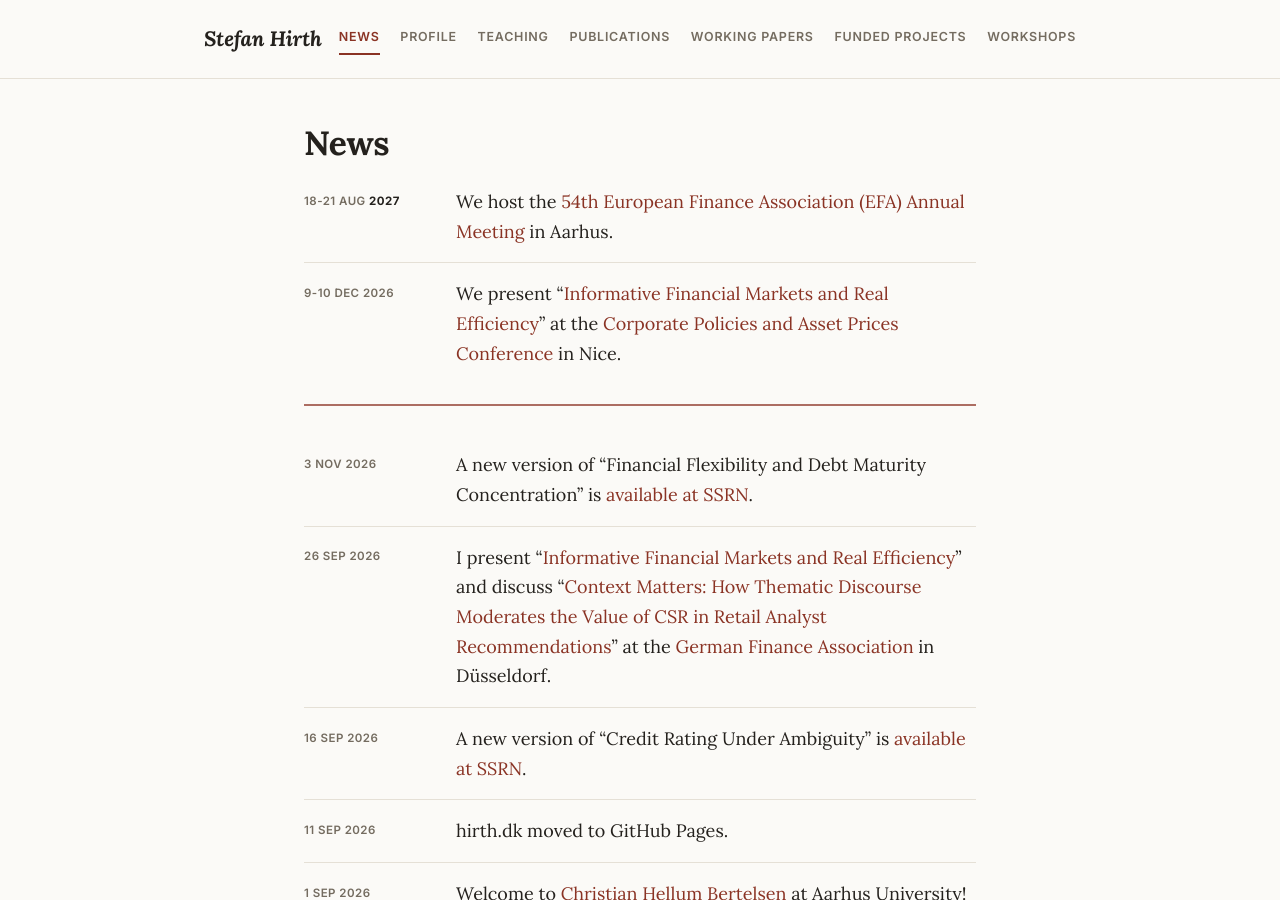
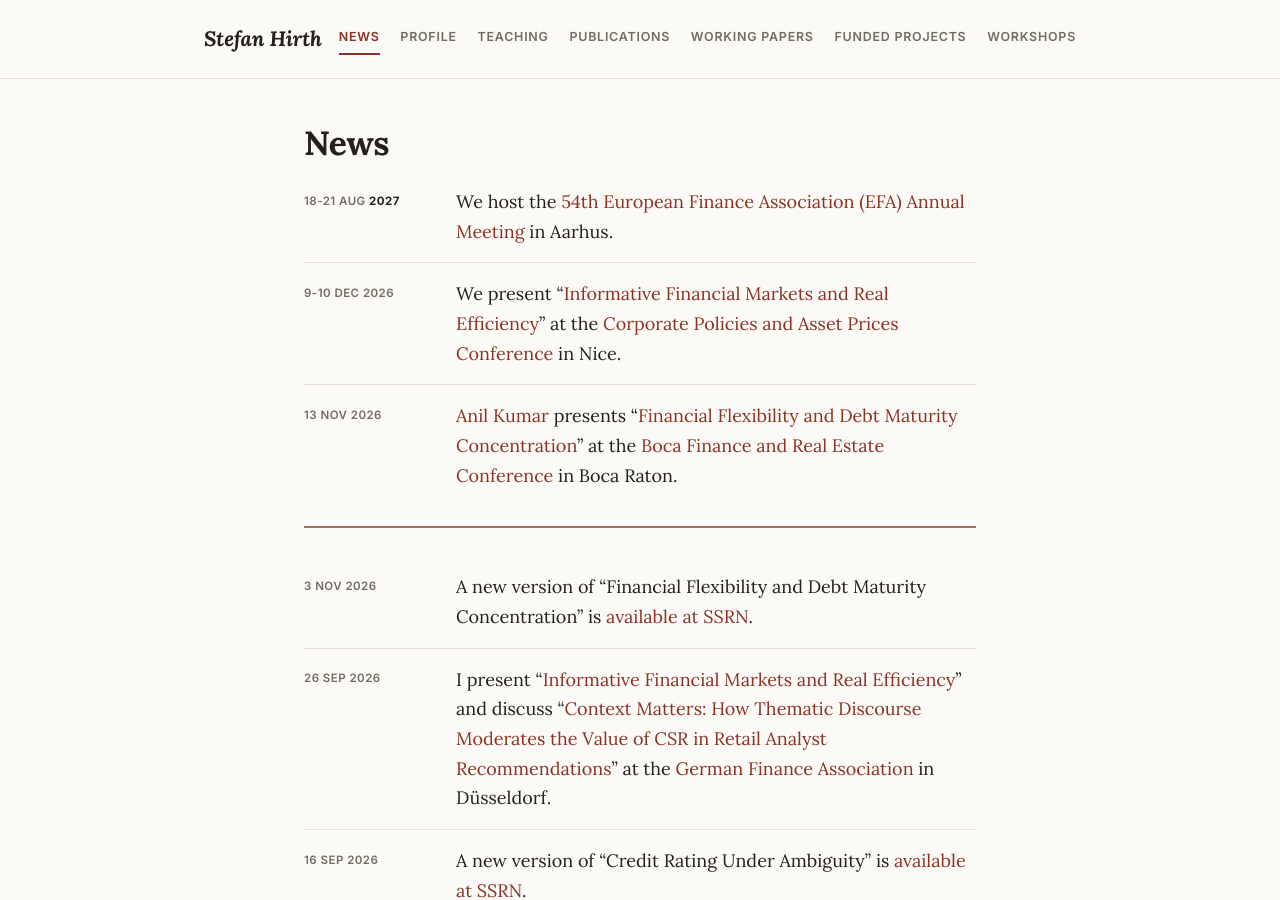
Before and after one commit to esha78/hirth.dk, a Jekyll site: the page built from index.html, in a window 1280 px wide and 900 px high. Built offline with Jekyll 4.4.1, drawn with Linux system fonts in a browser that asks for light colours.

Commit message:
Add news item for Boca Finance and Real Estate Conference
Co-Authored-By: Claude Opus 5.5 <noreply@anthropic.com>

```diff
--- a/_data/news.yml
+++ b/_data/news.yml
@@ -9,6 +9,10 @@
 - date: "9-10 Dec 2026"
   text: |-
     We present "[Informative Financial Markets and Real Efficiency](https://ssrn.com/abstract=5030469)" at the [Corporate Policies and Asset Prices Conference](https://coapfinance.com/) in Nice.
+
+- date: "13 Nov 2026"
+  text: |-
+    [Anil Kumar](https://sites.google.com/view/anilkumar/home) presents "[Financial Flexibility and Debt Maturity Concentration](https://papers.ssrn.com/sol3/papers.cfm?abstract_id=5170117)" at the [Boca Finance and Real Estate Conference](https://www.fau.edu/business/news-events/boca-finance-and-real-estate-conference/) in Boca Raton.
 
 - divider: true
 
```
